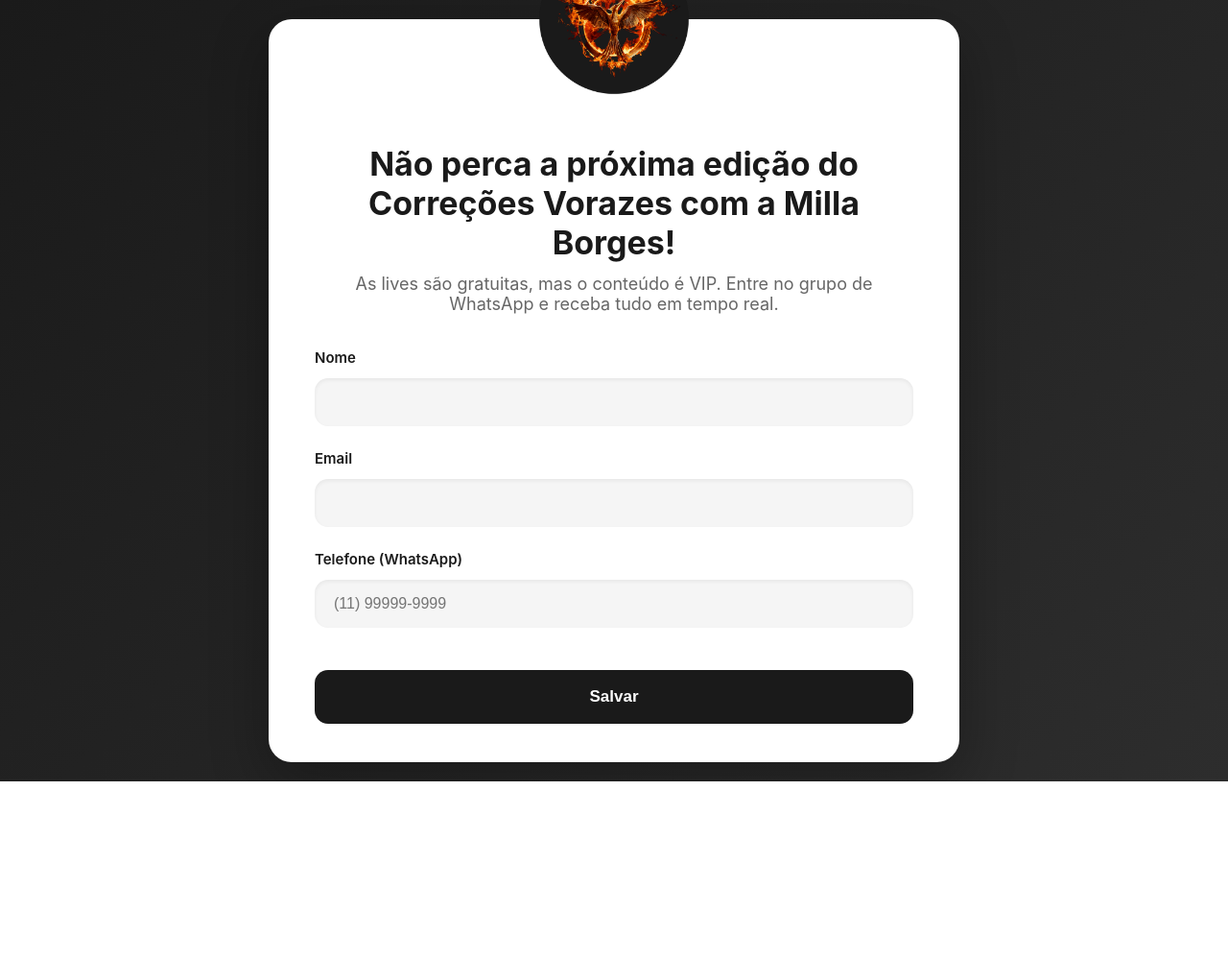
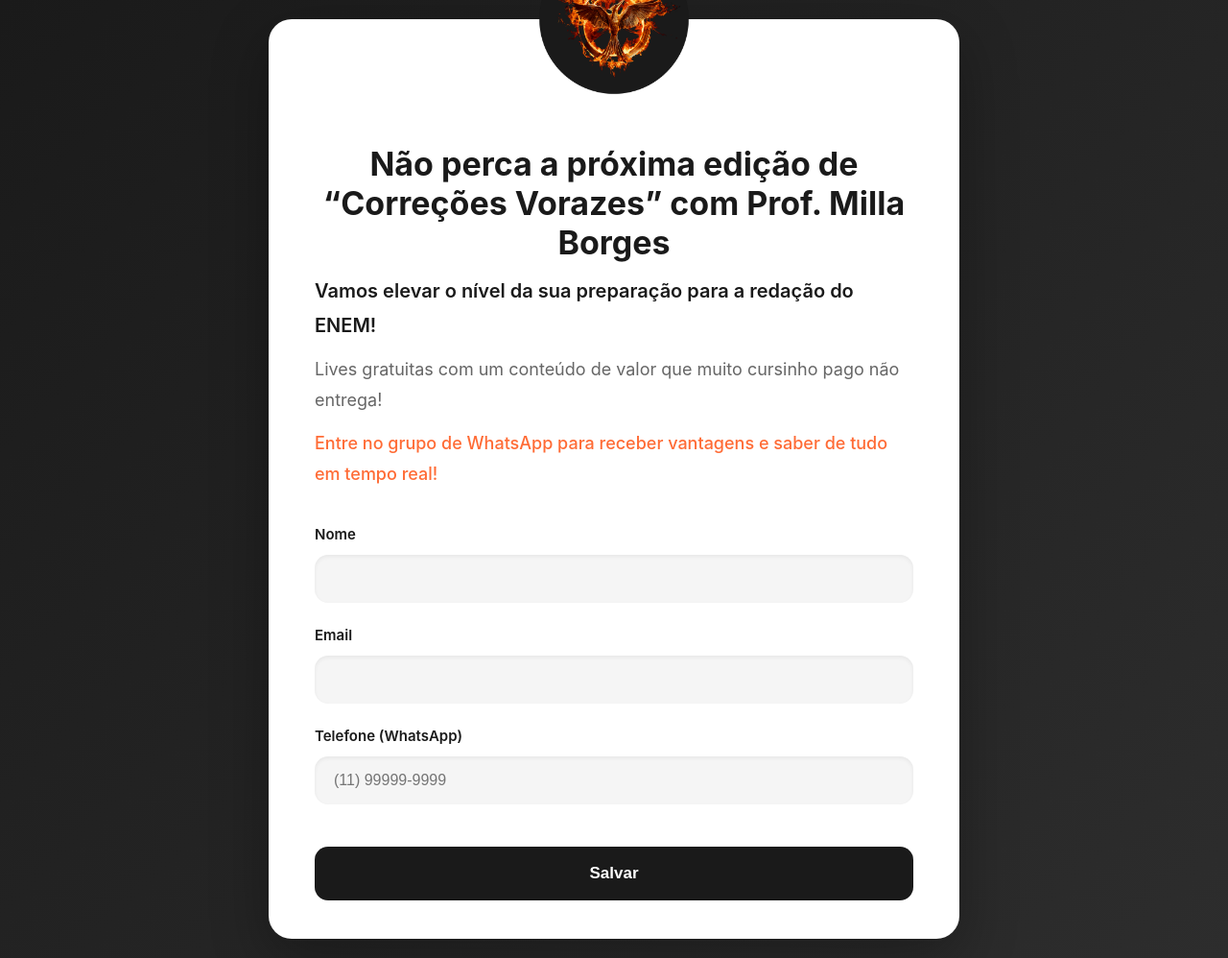
Before and after one commit to tiagomarins-dev/form-correcoes-vorazes, a PHP site: page / in a window 1280 px wide. Shown: the whole page at 96% size. Before the commit the page ends 814 px from the top, so only its background shows below. Run offline with PHP 8.4, Linux system fonts and the light colour scheme.

Commit message:
update index.php

```diff
--- a/index.php
+++ b/index.php
@@ -73,7 +73,23 @@
             font-size: 18px;
             font-weight: 400;
             margin-bottom: 36px;
-            text-align: center;
+            text-align: left;
+            line-height: 1.8;
+        }
+
+        .subtitle-highlight {
+            color: #1A1A1A;
+            font-weight: 600;
+            font-size: 20px;
+            display: block;
+            margin-bottom: 12px;
+        }
+
+        .subtitle-detail {
+            color: #FF6B35;
+            font-weight: 500;
+            display: block;
+            margin-top: 12px;
         }
 
         .form-group {
@@ -277,8 +293,12 @@
         </div>
 
         <div id="formScreen">
-            <h1>Não perca a próxima edição do Correções Vorazes com a Milla Borges!</h1>
-            <h2>As lives são gratuitas, mas o conteúdo é VIP. Entre no grupo de WhatsApp e receba tudo em tempo real.</h2>
+            <h1>Não perca a próxima edição de “Correções Vorazes” com Prof. Milla Borges</h1>
+            <h2>
+                <span class="subtitle-highlight">Vamos elevar o nível da sua preparação para a redação do ENEM!</span>
+                Lives gratuitas com um conteúdo de valor que muito cursinho pago não entrega!
+                <span class="subtitle-detail">Entre no grupo de WhatsApp para receber vantagens e saber de tudo em tempo real!</span>
+            </h2>
 
             <div id="alert" class="alert"></div>
 
```
